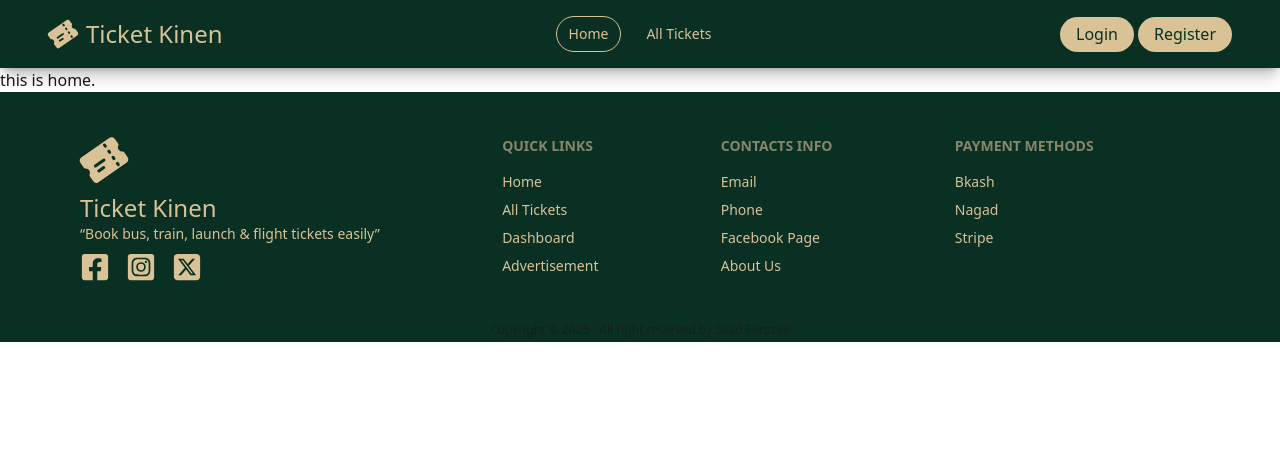
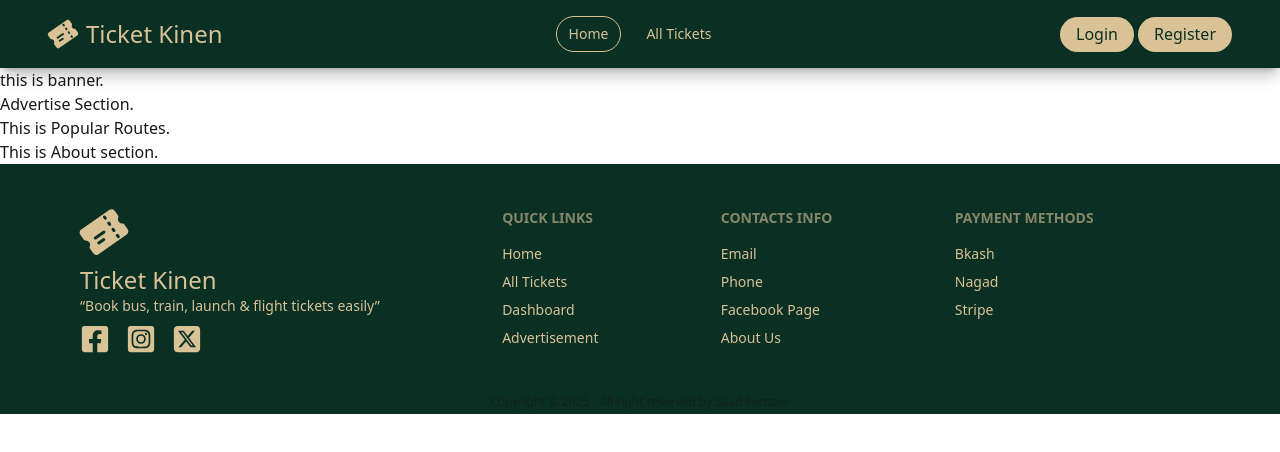
Before and after one commit to saadferozee/Ticket_Kinen_app, a React (Vite) app: page / in a window 1280 px wide. Shown: the top 452 px of the page. Built offline with nearby package versions, Linux system fonts and the light colour scheme; no server answers.

Commit message:
version-10.0.3, advertise section bug fixed

```diff
--- /dev/null
+++ b/src/Components/AboutSection.jsx
@@ -0,0 +1,11 @@
+import React from 'react';
+
+const AboutSection = () => {
+    return (
+        <div>
+            This is About section.
+        </div>
+    );
+};
+
+export default AboutSection;
--- /dev/null
+++ b/src/Components/AddSection.jsx
@@ -0,0 +1,11 @@
+import React from 'react';
+
+const AddSection = () => {
+    return (
+        <div>
+            Advertise Section.
+        </div>
+    );
+};
+
+export default AddSection;
--- /dev/null
+++ b/src/Components/BannerSection.jsx
@@ -0,0 +1,11 @@
+import React from 'react';
+
+const BannerSection = () => {
+    return (
+        <div>
+            this is banner.
+        </div>
+    );
+};
+
+export default BannerSection;
--- /dev/null
+++ b/src/Components/LatestTicketSection.jsx
@@ -0,0 +1,11 @@
+import React from 'react';
+
+const LatestTicketSection = () => {
+    return (
+        <div>
+            This is latest tickets.
+        </div>
+    );
+};
+
+export default LatestTicketSection;
--- /dev/null
+++ b/src/Components/PopularRoutes.jsx
@@ -0,0 +1,11 @@
+import React from 'react';
+
+const PopularRoutes = () => {
+    return (
+        <div>
+            This is Popular Routes.
+        </div>
+    );
+};
+
+export default PopularRoutes;
--- a/src/Pages/AdvertiseTickets.jsx
+++ b/src/Pages/AdvertiseTickets.jsx
@@ -18,7 +18,7 @@ const AdvertiseTickets = () => {
     const [ticketAdvertised, setTicketAdvertised] = useState([]);
 
     const fetchApprovedTickets = () => {
-        axiosInstance.get('/tickets/approved-tickets')
+        axiosInstance.get('/tickets/all-approved-tickets')
             .then(response => {
                 setApprovedTickets(response.data);
                 setLoading(false);
@@ -41,6 +41,7 @@ const AdvertiseTickets = () => {
             .catch(err => console.log(err))
     }
 
+    console.log(ticketAdvertised);
     useEffect(() => {
         fetchApprovedTickets();
         // eslint-disable-next-line react-hooks/exhaustive-deps
@@ -111,7 +112,7 @@ const AdvertiseTickets = () => {
                                     </tr>
                                 </thead>
                                 <tbody>
-                                    {/* row 1 */}
+                                    {/* row */}
                                     {
                                         approvedTickets.map(ticket =>
                                             ticket?.availableSits > 1 && (
@@ -171,7 +172,7 @@ const AdvertiseTickets = () => {
                                                             ticket?.onAdd ? (
                                                                 <button type='button' onClick={() => handleAdvertise(ticket?._id, false)} className="w-full px-4 pt-1.5 pb-1.75 rounded-full bg-[#F7F3E9] font-light text-[#ff0000] cursor-pointer">Hide</button>
                                                             ) : (
-                                                                <button type='button' onClick={() => handleAdvertise(ticket?._id, true)} disabled={ticketAdvertised > 5} title={ticketAdvertised > 5 && 'Up to 6 ticket can advertise'} className="w-full px-4 pt-1.5 pb-1.75 rounded-full bg-[#F7F3E9] font-light text-green-700 cursor-pointer">Advertise</button>
+                                                                <button type='button' onClick={() => handleAdvertise(ticket?._id, true)} disabled={ticketAdvertised.length > 5} title={ticketAdvertised > 5 ? 'Up to 6 ticket can advertise' : ''} className="w-full px-4 pt-1.5 pb-1.75 rounded-full bg-[#F7F3E9] font-light text-green-700 cursor-pointer disabled:cursor-not-allowed">Advertise</button>
                                                             )
                                                         }
                                                     </th>
--- a/src/Pages/Home.jsx
+++ b/src/Pages/Home.jsx
@@ -1,9 +1,16 @@
 import React from 'react';
+import BannerSection from '../Components/BannerSection';
+import AddSection from '../Components/AddSection';
+import PopularRoutes from '../Components/PopularRoutes';
+import AboutSection from '../Components/AboutSection';
 
 const Home = () => {
     return (
         <div>
-            this is home.
+            <BannerSection></BannerSection>
+            <AddSection></AddSection>
+            <PopularRoutes></PopularRoutes>
+            <AboutSection></AboutSection>
         </div>
     );
 };
```
